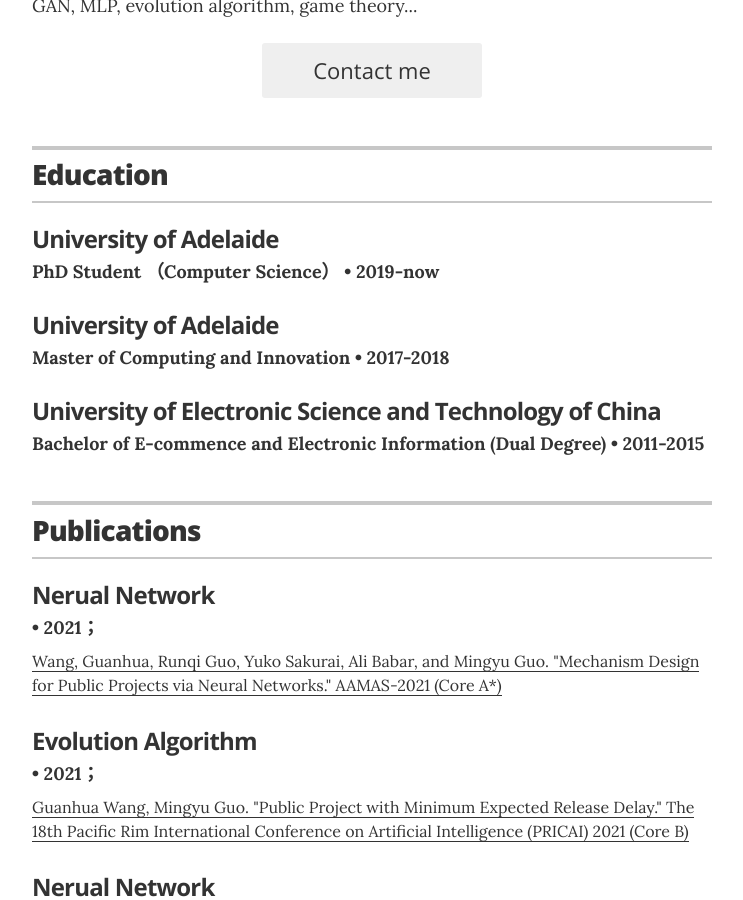
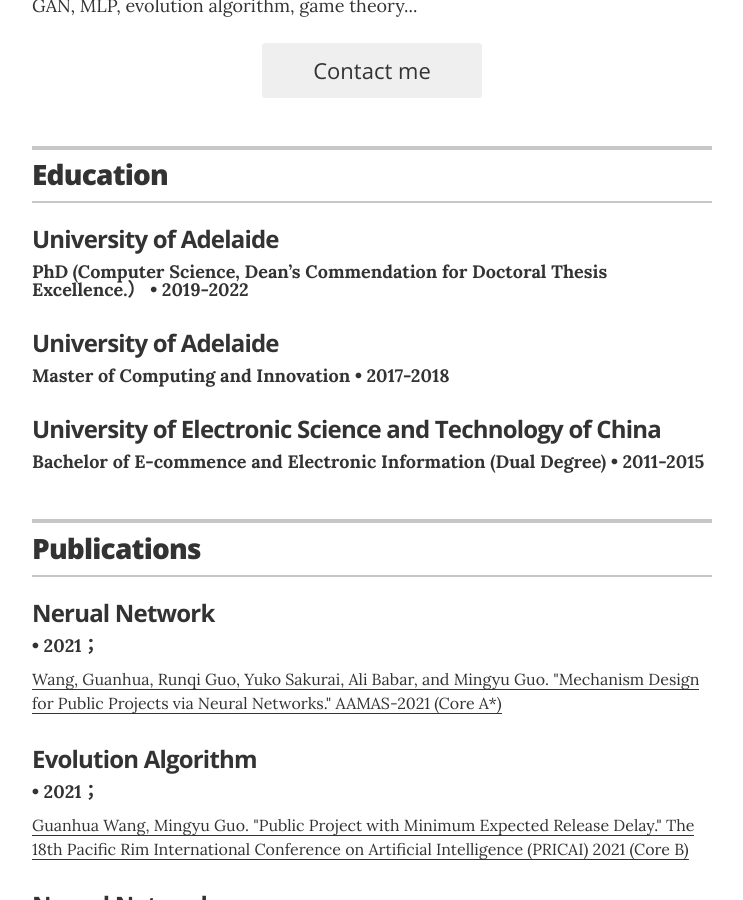
Before and after one commit to wgh1992/wgh1992.github.io, a Jekyll site: the page built from index.html, in a window 1280 px wide and 900 px high, scrolled down 321 px. Shown: the whole window, without its empty margins (268-1011 px from the left). Built offline with Jekyll 4.4.1, drawn with Linux system fonts in a browser that asks for light colours.

Commit message:
Update education.yml

```diff
--- a/_data/education.yml
+++ b/_data/education.yml
@@ -1,7 +1,7 @@
 # Degree
-- degree: PhD Student （Computer Science）
+- degree: PhD (Computer Science, Dean’s Commendation for Doctoral Thesis Excellence.）
   uni: University of Adelaide
-  year: 2019-now
+  year: 2019-2022
 
 - degree: Master of Computing and Innovation
   uni: University of Adelaide
```
